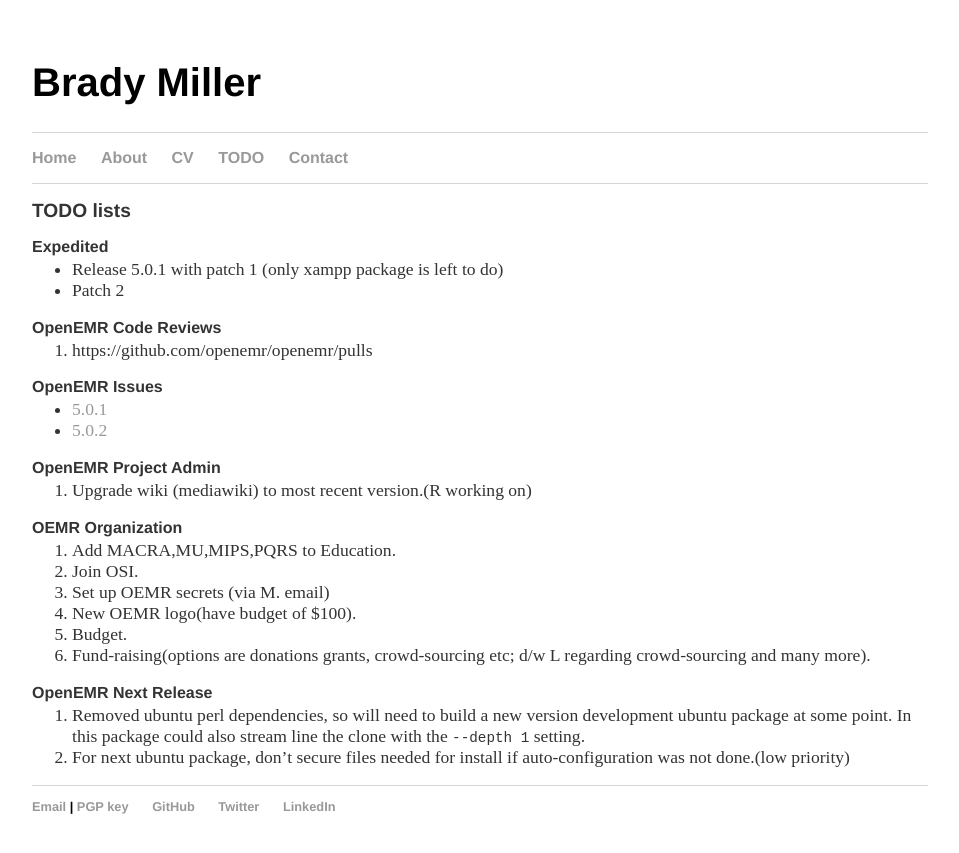
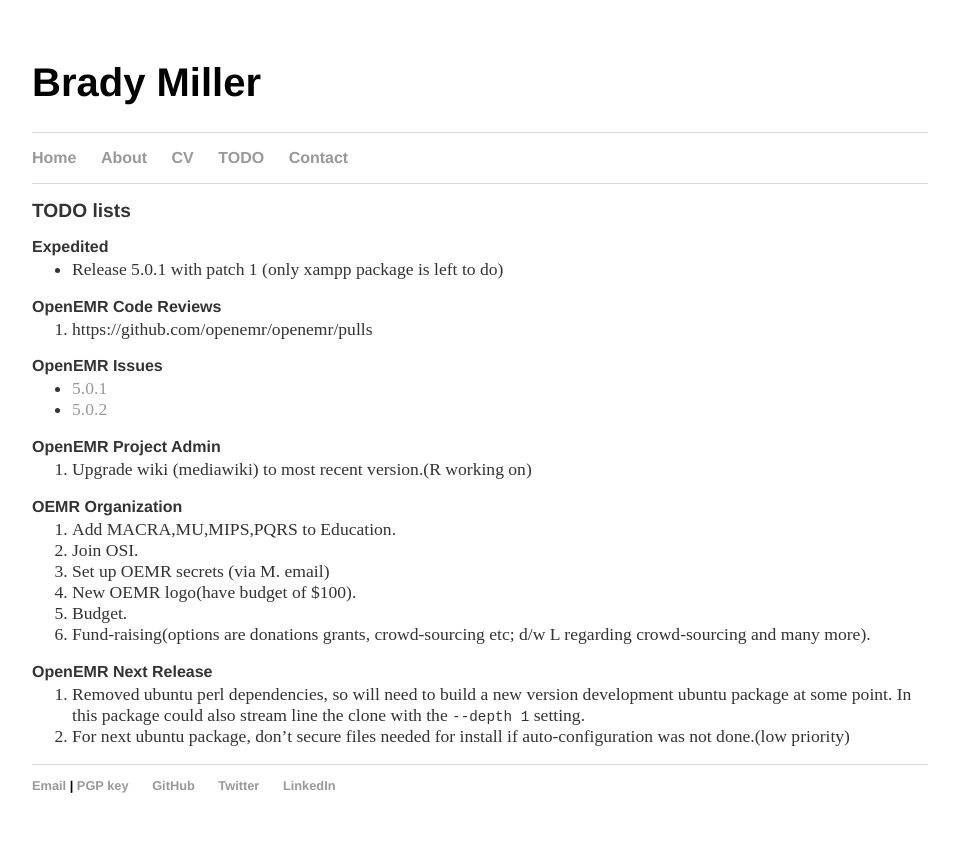
Before and after one commit to bradymiller/bradymiller.github.io, a Jekyll site: the page built from todo/index.md, in a window 1280 px wide. Shown: the top 853 px of the page, without its empty margins (160-1119 px from the left). Built offline with Jekyll 4.4.1, drawn with Linux system fonts in a browser that asks for light colours; our own code applies the rules of GitHub Pages for plain Markdown files.

Commit message:
Update index.md

```diff
--- a/todo/index.md
+++ b/todo/index.md
@@ -5,7 +5,6 @@
 
 ### Expedited
 * Release 5.0.1 with patch 1 (only xampp package is left to do)
-* Patch 2
 
 ### OpenEMR Code Reviews
 1. https://github.com/openemr/openemr/pulls
```
